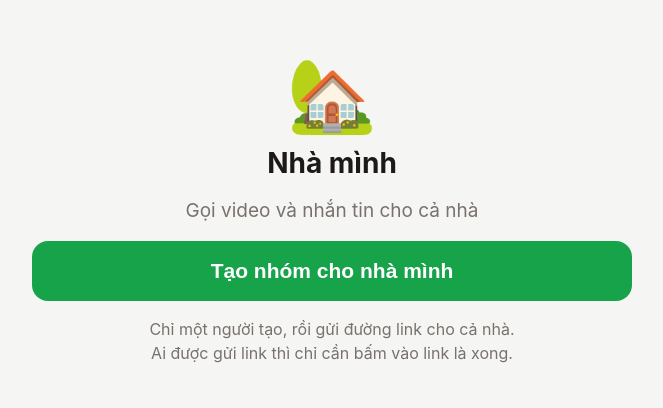
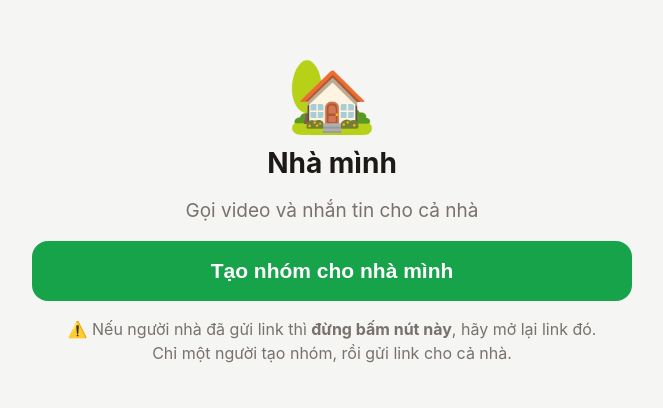
Before and after one commit to nguyencongtai2101/nha-minh, a plain HTML site: page index.html in a window 1280 px wide. Shown: the part 185-593 px from the top of the page, without its empty margins (308-971 px from the left). Drawn offline with Linux system fonts and the light colour scheme.

Commit message:
Update index.html

```diff
--- a/index.html
+++ b/index.html
@@ -21,7 +21,7 @@
     <h1>Nhà mình</h1>
     <p class="muted">Gọi video và nhắn tin cho cả nhà</p>
     <button id="btn-create" class="btn btn-green">Tạo nhóm cho nhà mình</button>
-    <p class="muted small">Chỉ một người tạo, rồi gửi đường link cho cả nhà.<br>Ai được gửi link thì chỉ cần bấm vào link là xong.</p>
+    <p class="muted small">⚠️ Nếu người nhà đã gửi link thì <b>đừng bấm nút này</b>, hãy mở lại link đó.<br>Chỉ một người tạo nhóm, rồi gửi link cho cả nhà.</p>
   </div>
 </section>
 
```
